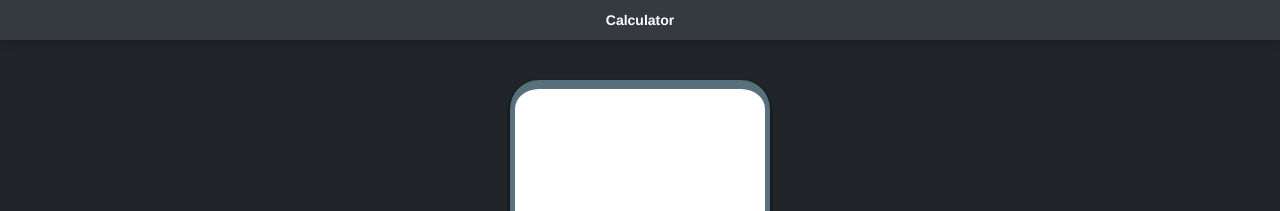
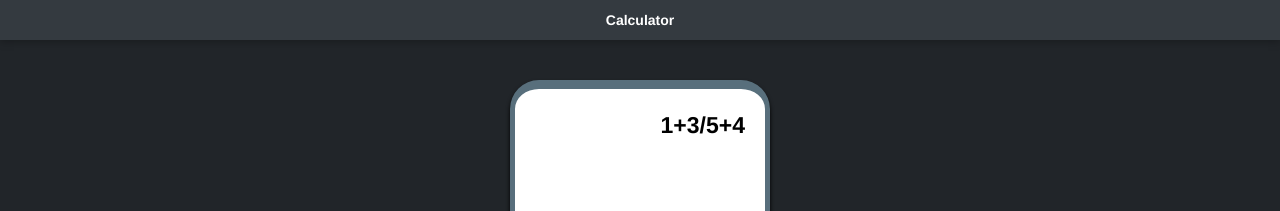
Before and after one commit to VishnuKun/calculator, a plain HTML site: page index.html in a window 1280 px wide. Shown: the top 211 px of the page. Drawn offline with nearby package versions, Linux system fonts and the light colour scheme.

Commit message:
Added dummy numbers to the display plus added style to the display.

```diff
--- a/index.html
+++ b/index.html
@@ -14,7 +14,7 @@
         <div id="header">Calculator</div>
         <div id="content">
             <div id="calculator">
-                <div id="inputOutputArea"></div>
+                <div id="display">1+3/5+4</div>
 
                 <button id="allClear">AC</button>
                 <button id="clear">
--- a/style/styles.css
+++ b/style/styles.css
@@ -45,9 +45,17 @@ body {
     grid-gap: 7px;
 }
 
-#inputOutputArea {
+#display {
     grid-column: 1/5;
     grid-row: 1/3;
+    background-color: #ffffff;
+    margin: 10px;
+    font-weight: 600;
+    color: rgb(0, 0, 0);
+    text-align: end;
+    align-items: baseline;
+    padding: 10px;
+    font-size: 2.3rem;
 }
 
 #allClear {
@@ -72,7 +80,6 @@ body {
 }
 
 #three {
-    grid-area: "three";
     background-color: #ced4da;
 }
 
```
